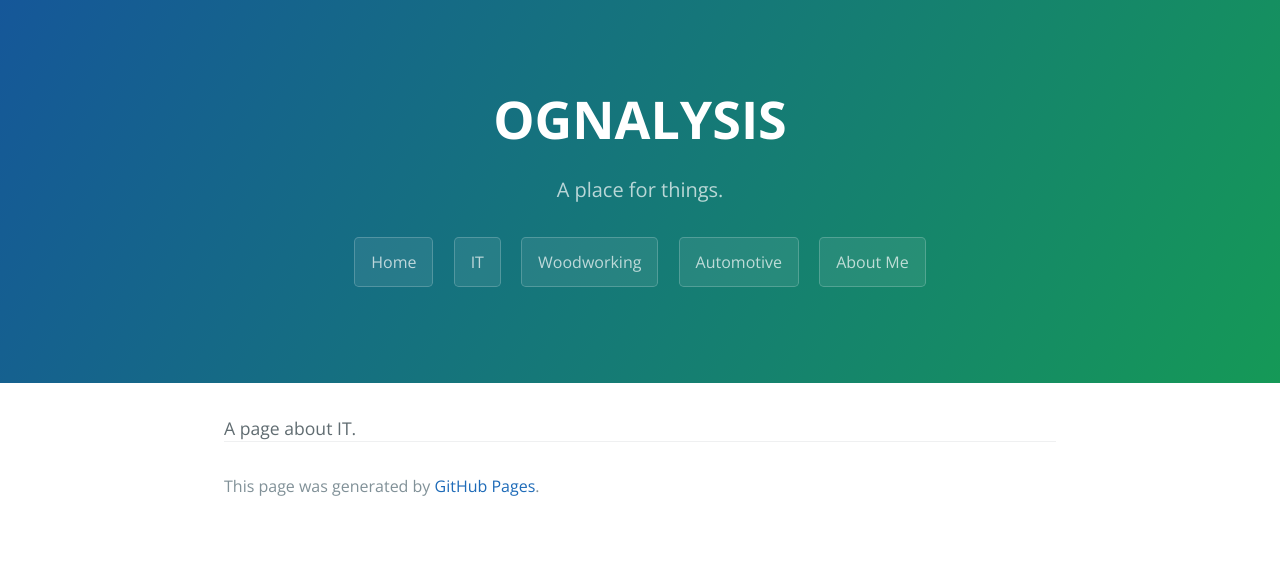
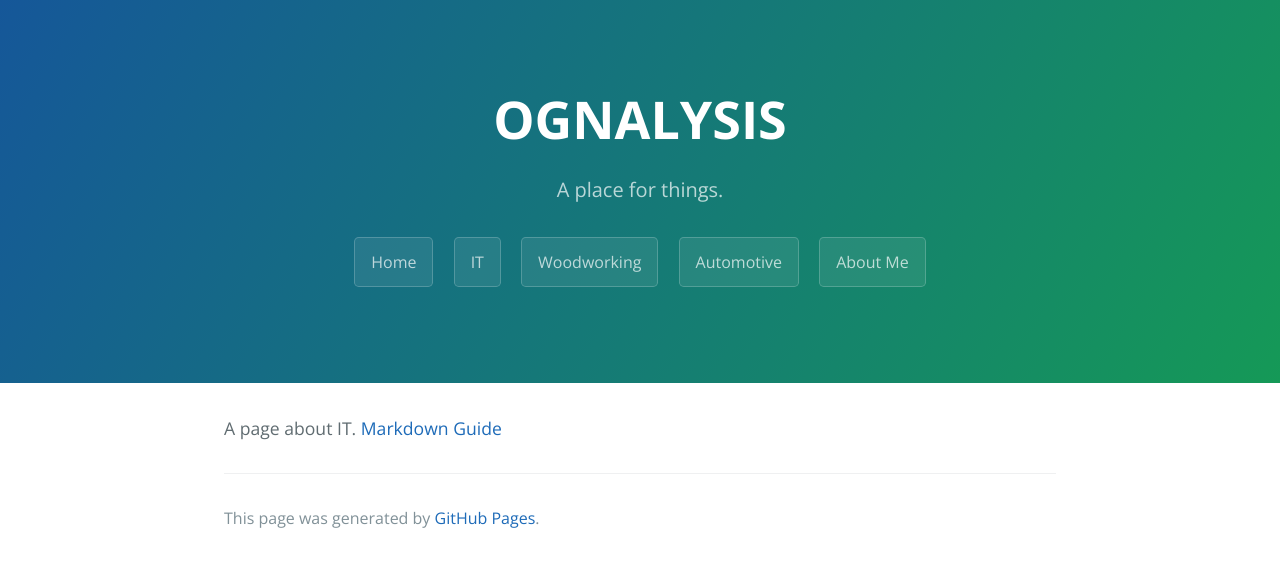
Before and after one commit to ognalysis/ognalysis.github.io, a Jekyll site: the page built from it/index.html, in a window 1280 px wide. Shown: the top 567 px of the page. Built offline with Jekyll 4.4.1, drawn with Linux system fonts in a browser that asks for light colours.

Commit message:
Update index.html

```diff
--- a/it/index.html
+++ b/it/index.html
@@ -3,3 +3,4 @@ layout: default
 ---
 
 A page about IT.
+<a href="/it/markdown_guide.html">Markdown Guide</a>
```
